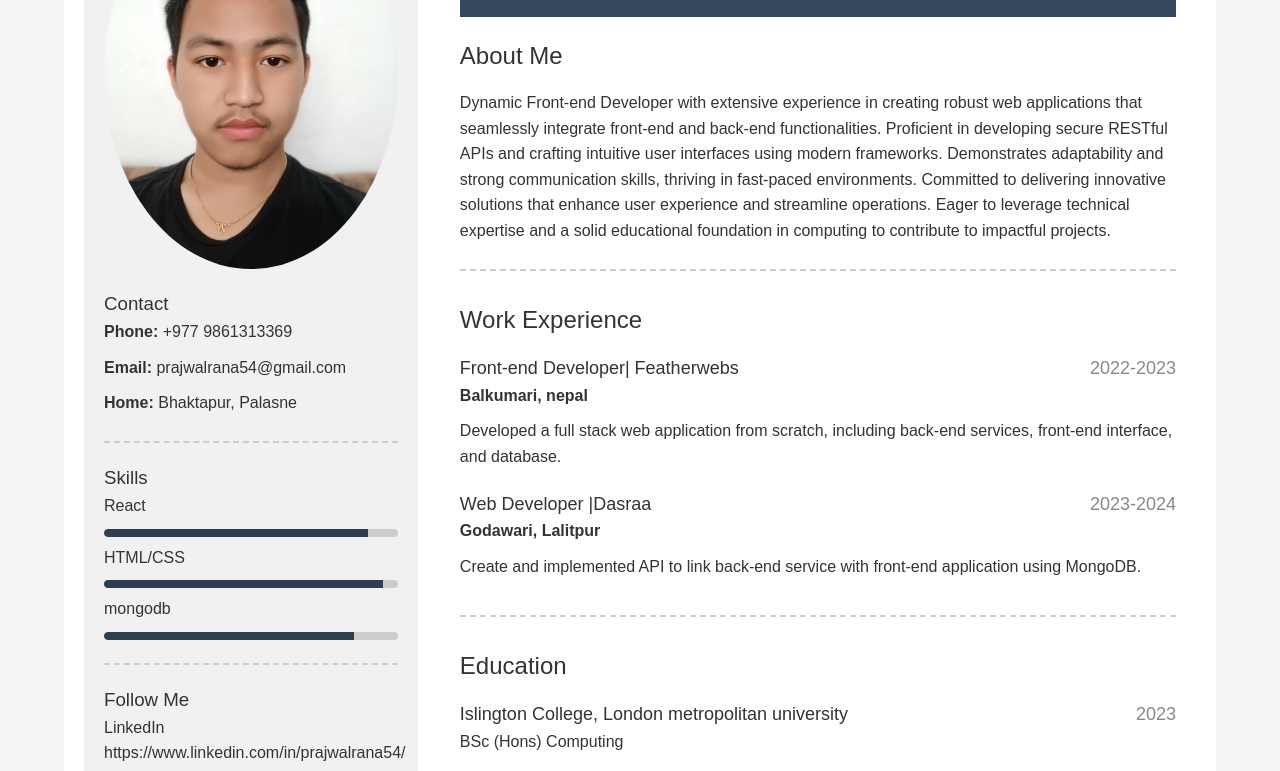
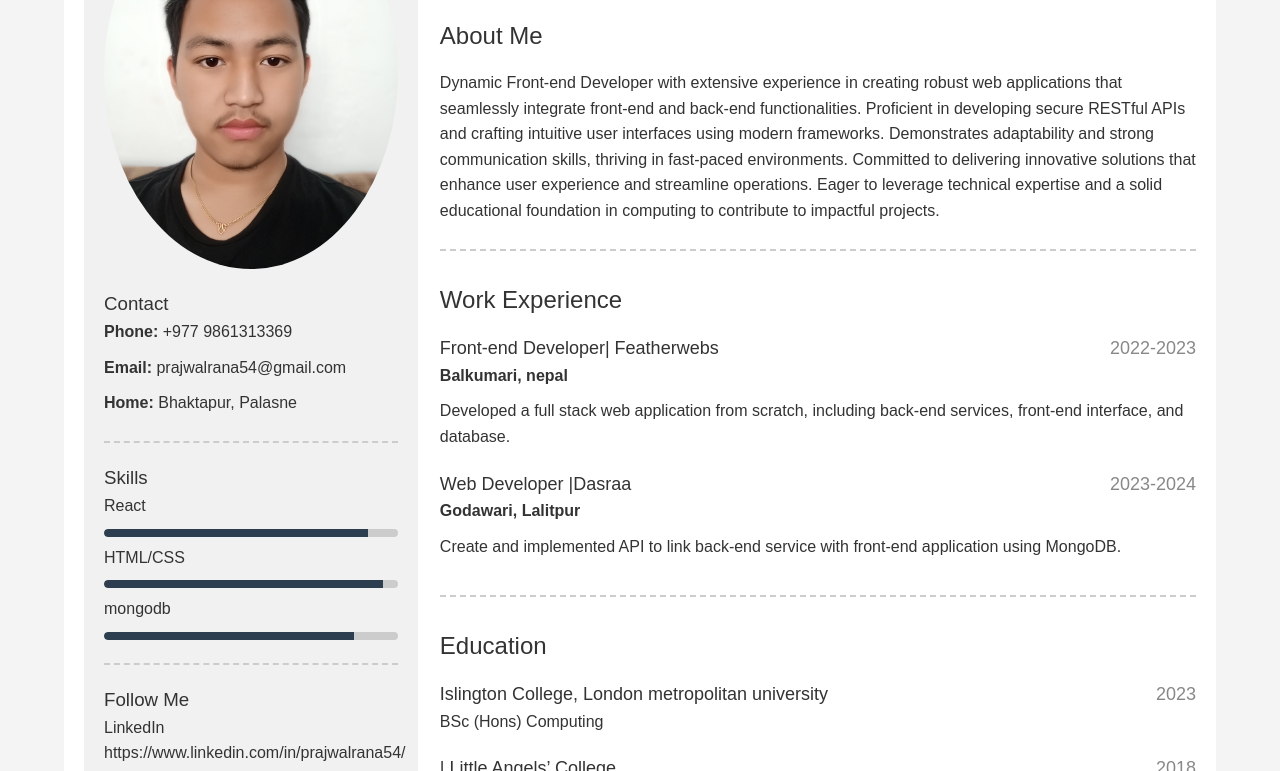
Before and after one commit to PrajwalRanaMagar/prajwalrana.github.io, a plain HTML site: page index.html in a window 1280 px wide. Shown: the part 245-1016 px from the top of the page. Drawn offline with Linux system fonts and the light colour scheme.

Commit message:
padding change

```diff
--- a/css/style.css
+++ b/css/style.css
@@ -41,7 +41,8 @@
 .right-column {
   width: 68%;
   float: right;
-  padding: 20px;
+  /* padding: 20px; */
+  /* margin-top: 0px; */
 }
 
 /* Profile Pic */
```
